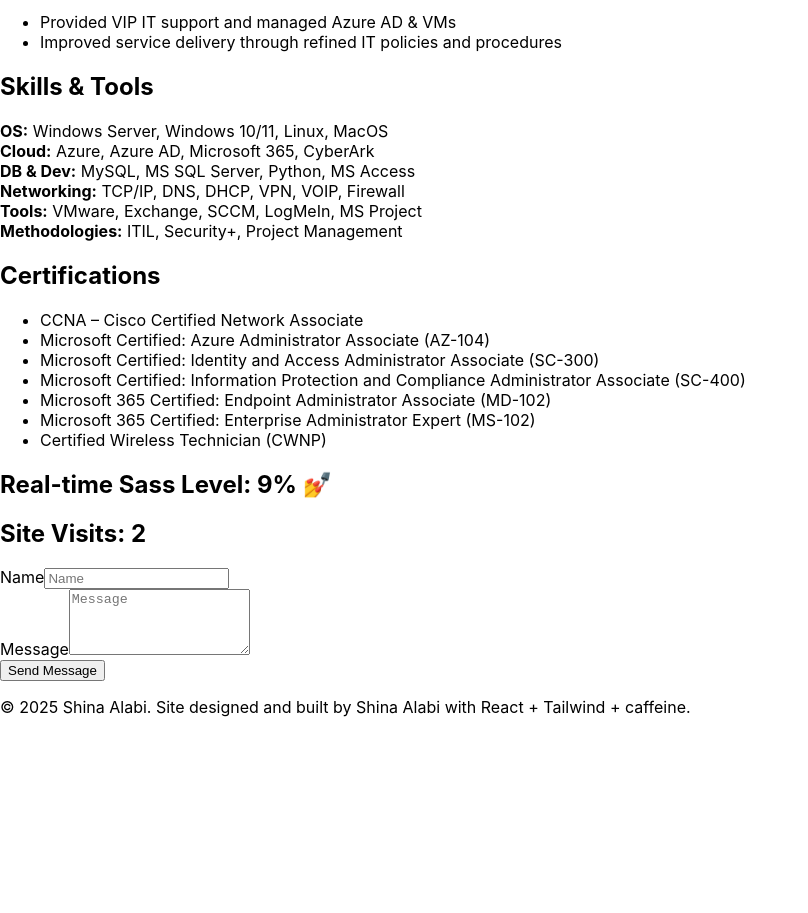
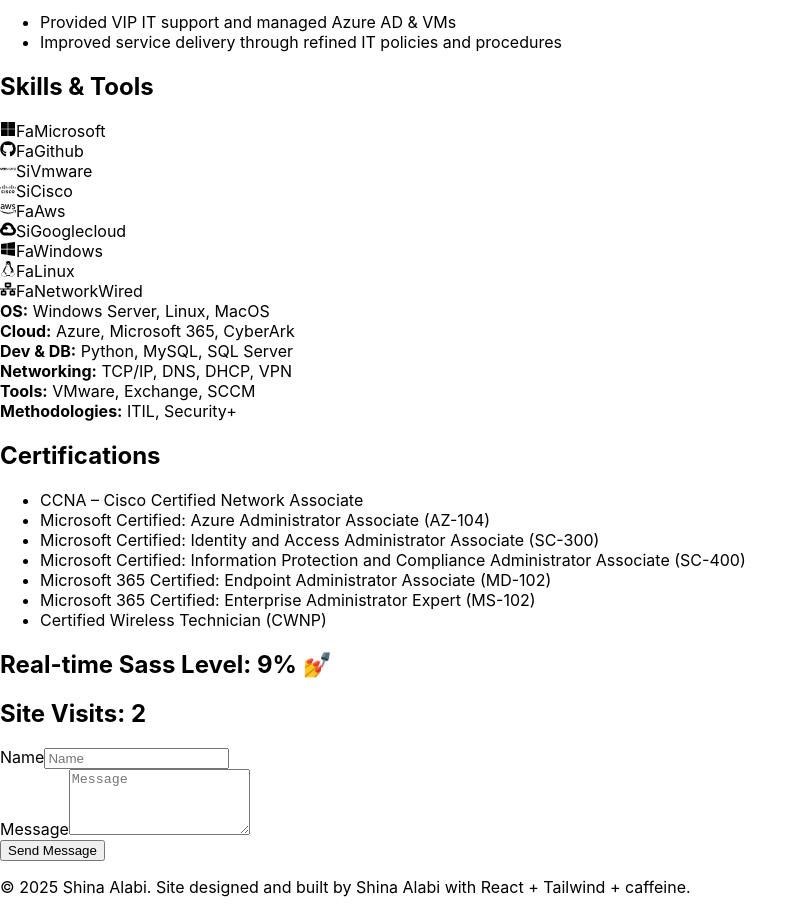
Before and after one commit to extrashing/shina-site, a React (Create React App) app: page / in a window 1280 px wide. Shown: the part 1040-1953 px from the top of the page, without its empty margins (0-808 px from the left). Before the commit the page ends 1773 px from the top, so only its background shows below. Built offline with nearby package versions, Linux system fonts and the light colour scheme.

Commit message:
website generator update 1

```diff
--- a/src/HomePage.js
+++ b/src/HomePage.js
@@ -118,7 +118,7 @@
           </a>
         </div>
 
-        {/* About */}
+        {/* About Section */}
         <section className="mb-12 animate-fade-in">
           <h2 className="text-3xl font-semibold mb-3 border-b border-gray-700 pb-1">{t.about}</h2>
           <p className="text-lg text-gray-300 dark:text-gray-800 leading-relaxed">
@@ -129,11 +129,10 @@
           </p>
         </section>
 
-        {/* Experience / Projects */}
+        {/* Projects Section */}
         <section className="mb-12 animate-fade-in">
           <h2 className="text-3xl font-semibold mb-3 border-b border-gray-700 pb-1">{t.experience}</h2>
           <div className="space-y-8">
-            {/* Project Cards */}
             <div className="bg-gray-800 dark:bg-gray-100 p-6 rounded-xl shadow">
               <h3 className="text-xl font-bold mb-1">Avanade – Senior Analyst</h3>
               <p className="text-sm text-gray-400 mb-2">March 2022 – Present | Ottawa, Ontario</p>
@@ -162,20 +161,28 @@
           </div>
         </section>
 
-        {/* Skills */}
+        {/* Skills Section with Icons */}
         <section className="mb-12 animate-fade-in">
           <h2 className="text-3xl font-semibold mb-3 border-b border-gray-700 pb-1">{t.skills}</h2>
-          <div className="grid grid-cols-2 sm:grid-cols-3 md:grid-cols-4 gap-6 text-gray-300 dark:text-gray-800 text-sm">
-            <div><strong>OS:</strong> Windows Server, Windows 10/11, Linux, MacOS</div>
-            <div><strong>Cloud:</strong> Azure, Azure AD, Microsoft 365, CyberArk</div>
-            <div><strong>DB & Dev:</strong> MySQL, MS SQL Server, Python, MS Access</div>
-            <div><strong>Networking:</strong> TCP/IP, DNS, DHCP, VPN, VOIP, Firewall</div>
-            <div><strong>Tools:</strong> VMware, Exchange, SCCM, LogMeIn, MS Project</div>
-            <div><strong>Methodologies:</strong> ITIL, Security+, Project Management</div>
+          <div className="grid grid-cols-2 sm:grid-cols-3 md:grid-cols-4 gap-6 text-center text-gray-300 dark:text-gray-700">
+            {iconList.map((Icon, index) => (
+              <div key={index} className="hover:scale-110 hover:text-green-400 transition-transform duration-300 flex flex-col items-center">
+                <Icon className="text-4xl mb-1" />
+                <span className="text-xs mt-1">{Icon.displayName || Icon.name}</span>
+              </div>
+            ))}
+          </div>
+          <div className="mt-8 grid grid-cols-2 sm:grid-cols-3 md:grid-cols-4 gap-6 text-gray-300 dark:text-gray-800 text-sm">
+            <div><strong>OS:</strong> Windows Server, Linux, MacOS</div>
+            <div><strong>Cloud:</strong> Azure, Microsoft 365, CyberArk</div>
+            <div><strong>Dev & DB:</strong> Python, MySQL, SQL Server</div>
+            <div><strong>Networking:</strong> TCP/IP, DNS, DHCP, VPN</div>
+            <div><strong>Tools:</strong> VMware, Exchange, SCCM</div>
+            <div><strong>Methodologies:</strong> ITIL, Security+</div>
           </div>
         </section>
 
-        {/* Certifications */}
+        {/* Certifications Section */}
         <section className="mb-12 animate-fade-in">
           <h2 className="text-3xl font-semibold mb-3 border-b border-gray-700 pb-1">{t.certs}</h2>
           <ul className="list-disc list-inside space-y-2 text-gray-300 dark:text-gray-800">
@@ -189,7 +196,7 @@
           </ul>
         </section>
 
-        {/* Sass & Visitors + Contact Form */}
+        {/* Sass Meter and Contact */}
         <section className="mb-12 animate-fade-in">
           <div className="mb-6">
             <h2 className="text-2xl font-semibold mb-2">{t.sass}: {sassLevel}% 💅</h2>
@@ -214,7 +221,6 @@
           </form>
         </section>
 
-        {/* Footer */}
         <footer className="mt-12 text-center text-sm text-gray-400">
           <p>© {new Date().getFullYear()} Shina Alabi. {t.built}</p>
         </footer>
```
